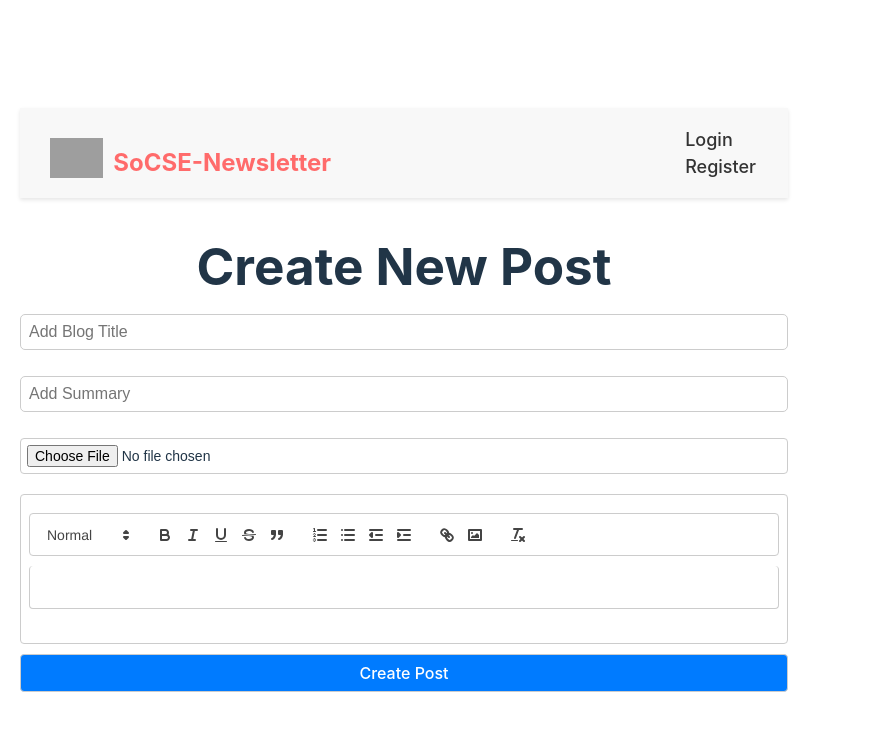
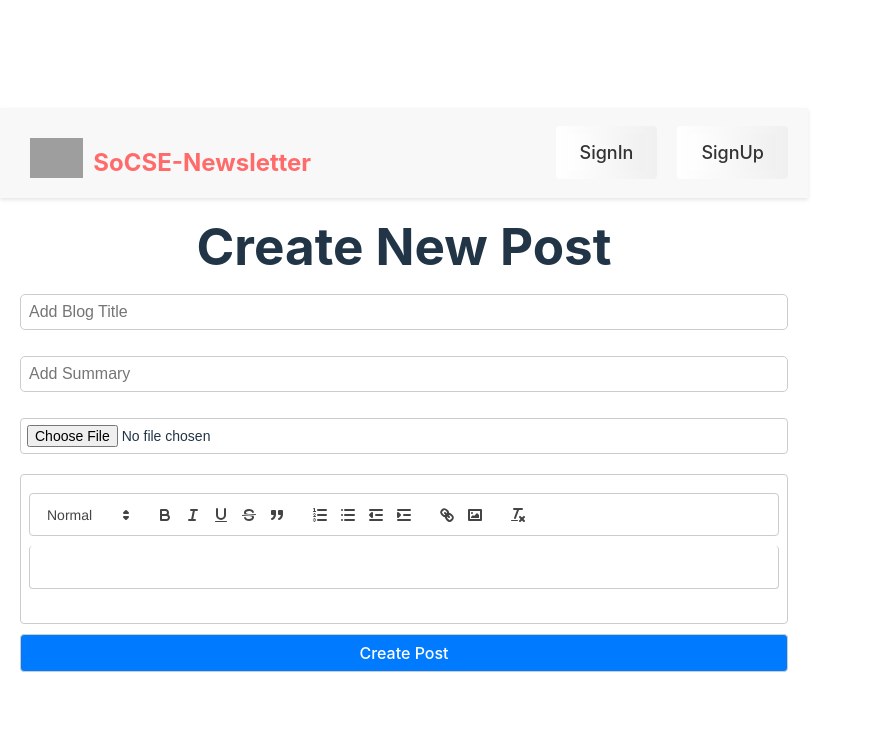
Before and after one commit to vivekchavan14/SoCSE-App, a React (Vite) app in the folder client/SoCSE/: page /create in a window 1280 px wide. Shown: the top 730 px of the page, without its empty margins (0-869 px from the left). Built offline with nearby package versions, Linux system fonts and the light colour scheme; no server answers; grey boxes are pictures that could not be loaded.

Commit message:
Added minor animation changes

```diff
--- a/client/SoCSE/src/components/Header/Header.css
+++ b/client/SoCSE/src/components/Header/Header.css
@@ -1,5 +1,7 @@
+/* Header.css */
+
 /* Header */
-header {
+.header {
   background-color: #f8f8f8;
   box-shadow: 0 2px 4px rgba(0, 0, 0, 0.1);
   padding: 10px 20px;
@@ -34,26 +36,17 @@ header {
   gap: 10px;
 }
 
-/* Header Bar Padding */
-.header-bar {
-  padding: 20px;
-}
-
-
 /* Navigation */
 .Navigation {
   display: flex;
-  align-items: center;
   gap: 20px;
   font-size: large;
   font-weight: bold;
 }
 
 /* Each Navigation Item */
-
-
-.Navigation a,
-.Navigation button {
+.Navigation button,
+.Navigation a {
   opacity: 0;
   position: relative;
   animation: fadeIn 0.5s forwards;
@@ -64,18 +57,22 @@ header {
   padding: 8px 12px;
   border-radius: 4px;
   cursor: pointer;
+  border: none;
+  background-color: transparent;
+  display: inline-block;
 }
 
-.Navigation button {
-  background-color: #ff6b6b;
-  color: #fff;
+/* Navigation Button Styles */
+.Navigation button,
+.Navigation a {
+  background: linear-gradient(to right, white, #f0f0f0); /* Gradient color scheme */
   border: none;
-  font-weight: bold;
-  display: inline-block; /* Change to display inline-block */
 }
 
-.Navigation button:hover {
-  background-color: #ff3333;
+/* Styling for hover effect on buttons */
+.Navigation button:hover,
+.Navigation a:hover {
+  filter: brightness(1.1); /* Slightly increase brightness on hover */
 }
 
 /* Animation keyframes */
@@ -89,3 +86,9 @@ header {
     transform: translateY(0);
   }
 }
+
+/* Additional Styles */
+.abc {
+  display: flex;
+  gap: 20px;
+}
--- a/client/SoCSE/src/components/Header/Header.jsx
+++ b/client/SoCSE/src/components/Header/Header.jsx
@@ -85,24 +85,24 @@ function Header() {
           </Link>
         </div>
         <motion.div className='Navigation' initial='initial' animate='animate' variants={headerVariants}>
-        <nav>
+        <nav className='abc'>
             {error || !userInfo ? (
               <>
-                <motion.div variants={childVariant}>
-                  <Link to='/signin'>Login</Link>
-                </motion.div>
-                <motion.div variants={childVariant}>
-                  <Link to='/signup'>Register</Link>
-                </motion.div>
+                <motion.button variants={childVariant}>
+                  <Link to='/signin'>SignIn</Link>
+                </motion.button>
+                <motion.button variants={childVariant}>
+                  <Link to='/signup'>SignUp</Link>
+                </motion.button>
               </>
             ) : (
               <>
-                <motion.div variants={childVariant}>
+                <motion.button variants={childVariant}>
                   <Link to='/create'>Add Post</Link>
-                </motion.div>
-                <motion.div variants={childVariant}>
+                </motion.button>
+                <motion.button variants={childVariant}>
                   <button onClick={logout}>Logout</button>
-                </motion.div>
+                </motion.button>
               </>
             )}
           </nav>
--- a/client/SoCSE/src/pages/Home/Home.jsx
+++ b/client/SoCSE/src/pages/Home/Home.jsx
@@ -6,6 +6,7 @@ function Home() {
   return (
     <div>
        <NewsletterList />
+
     </div>
   )
 }
```
